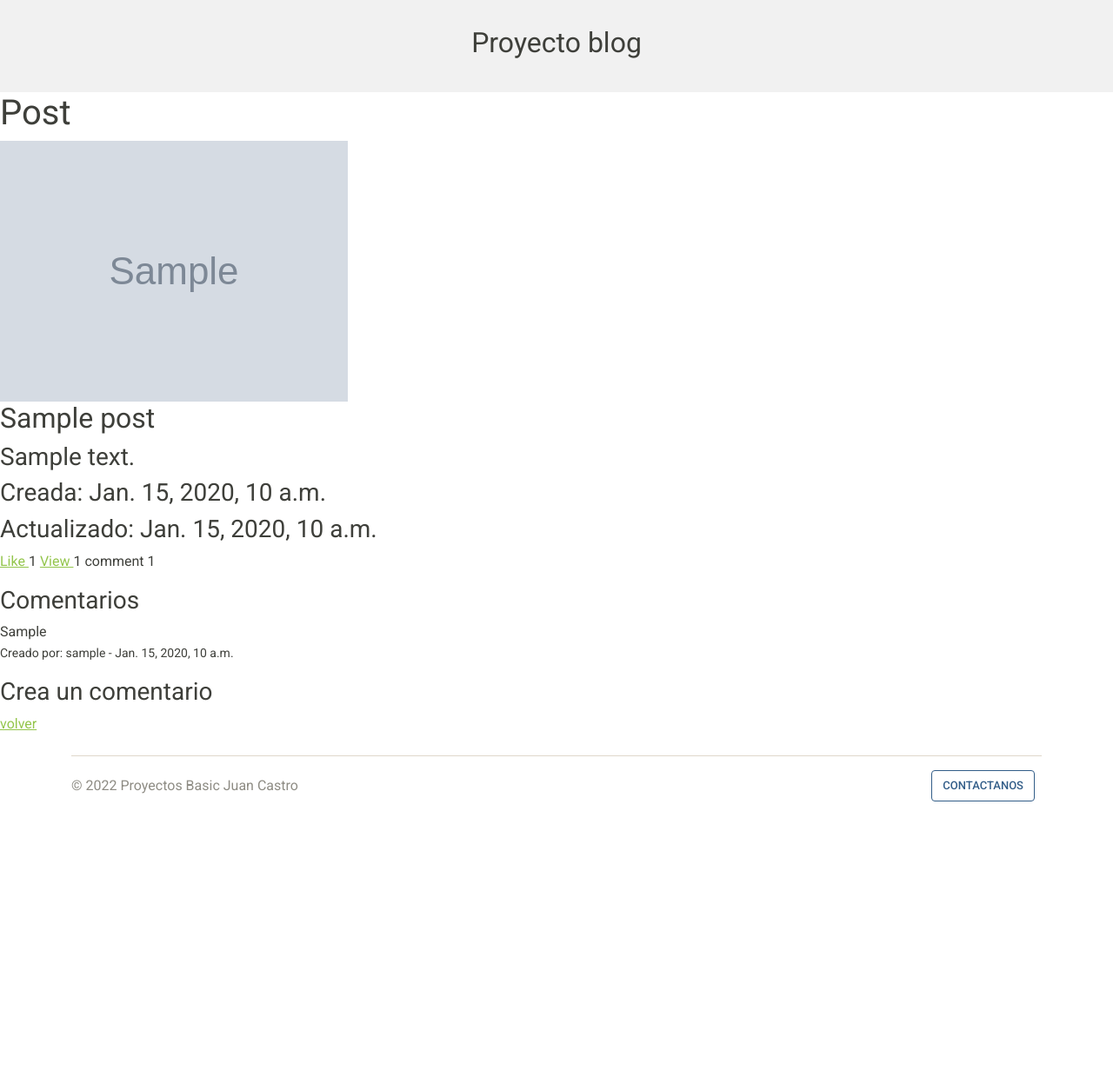
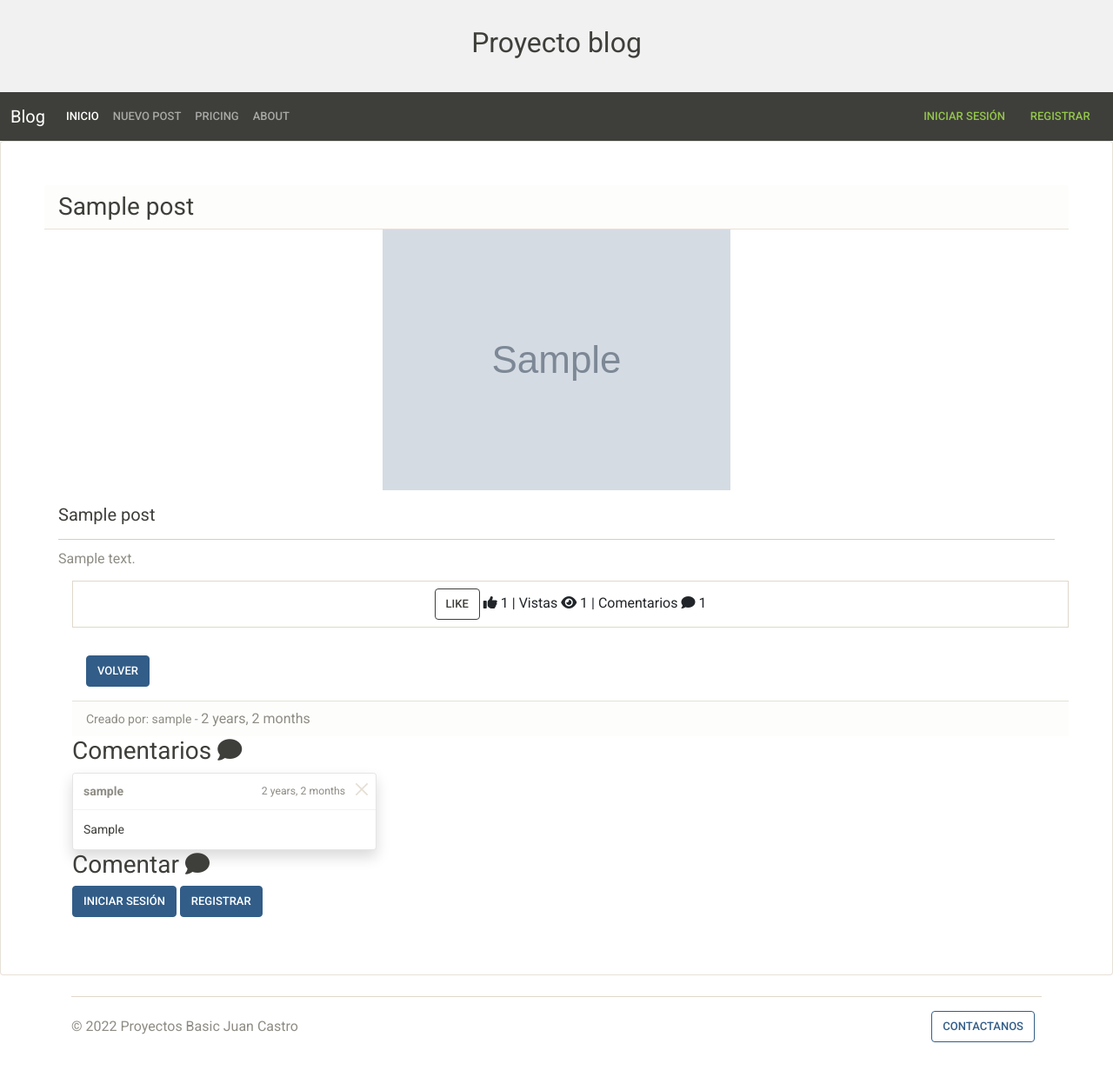
Before and after one commit to jmcb7344/Djang_blog, a Django app: a page that uses src/templates/base.html in a window 1280 px wide. Shown: the whole page at 87% size. Before the commit the page ends 922 px from the top, so only its background shows below. Run offline with Django 4.2, Linux system fonts and the light colour scheme; tables that the repository leaves empty hold one stand-in row (values such as "Sample post"); grey boxes marked "Sample" are stand-in pictures; some libraries are stand-ins or nearby versions.

Commit message:
Cambios HTML

```diff
--- a/src/blog/urls.py
+++ b/src/blog/urls.py
@@ -18,6 +18,6 @@ from django.urls import path, include
 
 urlpatterns = [
     path('admin/', admin.site.urls),
+    path('accounts', include('django.contrib.auth.urls')),
     path('', include('post.urls', namespace='post')),
-
 ]
--- a/src/post/forms.py
+++ b/src/post/forms.py
@@ -20,3 +20,14 @@ class CommentForm(forms.ModelForm):
     class Meta:
         model = models.Coment
         fields = ('coment',)
+
+class CreateForm(forms.ModelForm):
+    class Meta:
+        model = models.Post
+        fields = [
+            'thumbnail',
+            'title',
+            'content',
+            'slug',
+            'autor',
+        ]
--- a/src/post/models.py
+++ b/src/post/models.py
@@ -19,6 +19,9 @@ class Post(models.Model):
 
     def get_absolute_url(self):
         return reverse('post:detail', kwargs={'slug':self.slug})
+
+    def get_like_url(self):
+        return reverse('post:like', kwargs={'slug':self.slug})
 
     @property
     def comment(self):
--- a/src/post/urls.py
+++ b/src/post/urls.py
@@ -7,7 +7,6 @@ app_name = 'post'
 
 urlpatterns = [
     path('', views.PostList.as_view(), name='home'),
-    path('accounts', include('django.contrib.auth.urls')),
     path('nuevo', views.NuevoUser.as_view(), name='nuevousuario'),
     path('<slug>/', views.PostDetail.as_view(), name='detail'),
     path('create', views.CreatePost.as_view(), name='createpost'),
--- a/src/post/views.py
+++ b/src/post/views.py
@@ -1,8 +1,11 @@
+from locale import format_string
 from django.contrib.auth.models import User
+from django.http import HttpResponse
 from django.urls import reverse_lazy
 from post import forms, models
 from django.views import generic
-from django.shortcuts import get_object_or_404, redirect, render
+from django.shortcuts import get_object_or_404, redirect, render, HttpResponseRedirect
+from django.contrib.auth.mixins import LoginRequiredMixin
 
 # Create your views here.
 class PostList(generic.ListView):
@@ -24,7 +27,7 @@ class PostDetail(generic.DetailView):
 
     def post(self, *args, **kwargs):
         form = forms.CommentForm(self.request.POST)
-        if form.is_valid:
+        if form.is_valid():
             post = self.get_object()
             coment = form.instance
             coment.usuario = self.request.user
@@ -40,13 +43,14 @@ class PostDetail(generic.DetailView):
 
 class CreatePost(generic.CreateView):
     model = models.Post
-    fields = '__all__'
+    form_class = forms.CreateForm
     success_url = reverse_lazy('post:home')
 
     """
     def get_success_url(self):
         return reverse('post:home')
     """
+
     def get_context_data(self, **kwargs):
         context = super().get_context_data(**kwargs)
         context["view_type"] = 'Crear'
@@ -54,7 +58,7 @@ class CreatePost(generic.CreateView):
 
 class UpdatePost(generic.UpdateView):
     model = models.Post
-    fields = '__all__'
+    form_class = forms.CreateForm
     success_url = reverse_lazy('post:home')
 
     def get_context_data(self, **kwargs):
@@ -75,10 +79,10 @@ class NuevoUser(generic.CreateView):
 class LikeView(generic.View):
     def get(self, request, slug, *args, **kwargs):
         post = get_object_or_404(models.Post, slug=slug)
-        like_qs = models.Like.objects.filter(usuario=request.user, post=post)
+        like_qs = models.Like.objects.filter(usuario=self.request.user, post=post)
         if like_qs.exists():
             like_qs[0].delete()
             return redirect('post:detail', slug)
         else:
-            models.Like.objects.create(usuario=request.user, post=post)
+            models.Like.objects.create(usuario=self.request.user, post=post)
             return redirect('post:detail', slug)
--- a/src/templates/base.html
+++ b/src/templates/base.html
@@ -7,12 +7,14 @@
     <link rel="stylesheet" href="{% static 'css/bootstrap.css' %}">
     <script src="{% static 'js/bootstrap.js' %}"></script>
     <script src="{% static 'js/bootstrap.min.js' %}"></script>
+    <script src="https://kit.fontawesome.com/6bfc8ebd07.js" crossorigin="anonymous"></script>
 </head>
 <body>
     <header>
         <div class="header">
             <h2>Proyecto blog</h2>
         </div>
+        {% include "header.html" %}
     </header>
     <article>
         {% block content %}
--- /dev/null
+++ b/src/templates/header.html
@@ -0,0 +1,33 @@
+<nav class="navbar navbar-expand-lg navbar-dark bg-primary">
+    <div class="container-fluid">
+      <a class="navbar-brand" href="#">Blog</a>
+      <button class="navbar-toggler" type="button" data-bs-toggle="collapse" data-bs-target="#navbarColor01" aria-controls="navbarColor01" aria-expanded="false" aria-label="Toggle navigation">
+        <span class="navbar-toggler-icon"></span>
+      </button>
+
+      <div class="collapse navbar-collapse" id="navbarColor01">
+        <ul class="navbar-nav me-auto">
+          <li class="nav-item">
+            <a class="nav-link active" href="{% url 'post:home' %}">Inicio
+              <span class="visually-hidden">(current)</span>
+            </a>
+          </li>
+          <li class="nav-item">
+            <a class="nav-link" href="{% url 'post:createpost' %}">Nuevo Post</a>
+          </li>
+          <li class="nav-item">
+            <a class="nav-link" href="#">Pricing</a>
+          </li>
+          <li class="nav-item">
+            <a class="nav-link" href="#">About</a>
+          </li>
+        </ul>
+        {% if request.user.is_authenticated %}
+        <a class="nav-link my-2 my-sm-0 active" href="{% url 'logout' %}">Cerrar Sesion</a>
+        {% else %}
+        <a class="nav-link my-2 my-sm-0 active" href="{% url 'login' %}">Iniciar Sesión</a>
+        <a class="nav-link my-2 my-sm-0 active" href="{% url 'post:nuevousuario' %}">Registrar</a>
+        {% endif %}
+      </div>
+    </div>
+  </nav>
--- a/src/templates/post/post_detail.html
+++ b/src/templates/post/post_detail.html
@@ -4,35 +4,58 @@
 {% block title %}{{ title_pg }}{% endblock title %}
 
 {% block content %}
-<div>
-    <h1>Post</h1>
-    <img src="{{ object.thumbnail.url }}" alt="...">
-    <h2>{{ object.title }}</h2>
-    <h3>{{ object.content }}</h3>
-    <h3>Creada: {{ object.publish_date }}</h3>
-    <h3>Actualizado: {{ object.last_updated }}</h3>
-    <p>
-        <span><a href="{{ object.get_like_url }}"> Like </a>{{ object.get_like_count }} </span>
-        <span><a href="#"> View </a>{{ object.get_view_count }} </span>
-        <span>comment {{ object.get_comment_count }} </span>
+<div class="card mb-3" style="padding: 50px;">
+    <h3 class="card-header">{{ object.title }}</h3>
+    <div class="text-center">
+        <img src="{{ object.thumbnail.url }}" class="img-fluid" alt="...">
+    </div>
+    <div class="card-body">
+        <h5 class="card-title">{{ object.title }}</h5>
+        <hr>
+        <h6 class="card-subtitle text-muted">{{ object.content }}</h6>
+    </div>
+    <ul>
+        <p class="list-group-item text-center">
+            <span><a href="{{ object.get_like_url }}" class="btn btn-outline-dark">Like</a> <i
+                    class="fa-solid fa-thumbs-up"></i> {{ object.get_like_count }} |</span>
+            <span>Vistas <i class="fa-solid fa-eye"></i> {{ object.get_view_count }} |</span>
+            <span>Comentarios <i class="fa-solid fa-comment"></i> {{ object.get_comment_count }} </span>
         </p>
-    <h3>Comentarios</h3>
+        <div class="card-body">
+            <a class="btn btn-primary" href="{% url 'post:home' %}">Volver</a>
+            {% if request.user.is_authenticated %}
+            <a class="btn btn-primary" href="{% url 'post:updatepost' object.id%}">Editar piblicacion</a>
+            {% endif %}
+        </div>
+        <div class="card-footer text-muted">
+            <small>Creado por: {{ object.autor }} - </small>
+            {{ object.publish_date|timesince }}
+        </div>
+        <h3>Comentarios <i class="fa-solid fa-comment"></i></h3>
         {% for comment in object.comment %}
-        <div>
-            <p>{{ comment.coment }}
-                <br>
-                <small>Creado por: {{ comment.usuario }} - </small>
-                <small>{{ comment.timestamp }}</small>
-            </p>
+        <div class="toast show" role="alert" aria-live="assertive" aria-atomic="true">
+            <div class="toast-header">
+                <strong class="me-auto">{{ comment.usuario }}</strong>
+                <small>{{ comment.timestamp|timesince }}</small>
+                <button type="button" class="btn-close ms-2 mb-1" data-bs-dismiss="toast" aria-label="Close">
+                    <span aria-hidden="true"></span>
+                </button>
+            </div>
+            <div class="toast-body">
+                {{ comment.coment }}
+            </div>
         </div>
         {% endfor %}
-    <h3>Crea un comentario</h3>
+        <h3>Comentar <i class="fa-solid fa-comment"></i></h3>
         {% if request.user.is_authenticated %}
         <form method="post">{% csrf_token %}
             {{ form|crispy }}
             <input type="submit" value="{{ button }}">
         </form>
+        {% else %}
+        <a class="btn btn-primary" href="{% url 'login' %}">Iniciar Sesión</a>
+        <a class="btn btn-primary" href="{% url 'post:nuevousuario' %}">Registrar</a>
         {% endif %}
+    </ul>
 </div>
-<a href="{% url 'post:home' %}">volver</a>
 {% endblock content %}
--- a/src/templates/registration/login.html
+++ b/src/templates/registration/login.html
@@ -19,7 +19,7 @@
         <br>
         <div class="d-grid gap-2">
             <input class="btn btn-primary" type="submit" value="login">
-            <a class="btn btn-primary" href="{% url 'post:password_reset' %}" role="button">Recuperar password</a>
+            <a class="btn btn-primary" href="{% url 'password_reset' %}" role="button">Recuperar password</a>
             <a class="btn btn-primary" href="{% url 'post:home' %}" role="button">Volver</a>
             {%csrf_token%}
         </div>
--- a/src/templates/registration/password_reset_form.html
+++ b/src/templates/registration/password_reset_form.html
@@ -1,5 +1,5 @@
 {% extends "base.html" %}
-{% block contenedor %}
+{% block content %}
 
 <form method="post">
     {% csrf_token %}
@@ -13,4 +13,4 @@
     </div>
 </form>
 
-{% endblock contenedor %}
+{% endblock content %}
--- a/src/templates/registration/registro.html
+++ b/src/templates/registration/registro.html
@@ -25,7 +25,7 @@
         </div>
         <div class="d-grid gap-2">
             <button class="btn btn-lg btn-primary" type="submit">Crear Usuario</button>
-            <a class="btn btn-primary" href="{% url 'login' $}" role="button">Volver</a>
+            <a class="btn btn-primary" href="{% url 'login' %}" role="button">Volver</a>
         </div>
 </form>
 {% endblock content %}
```
Also changed, not shown: src/templates/post/post_form.html (+6 -1 lines), src/templates/post/post_list.html (+25 -15 lines), src/static/media/Anotación_2022-03-29_224314.png (added), src/static/media/colores-borrosos_1740x3072_xtrafondos.com.jpg (added), src/static/media/rayo-en-paisaje_1220x2160_xtrafondos.com.jpg (added), src/static/media/triangulo-con-planetas_1220x2160_xtrafondos.com.jpg (added). Lines whose indentation alone changed are shown as unchanged.
